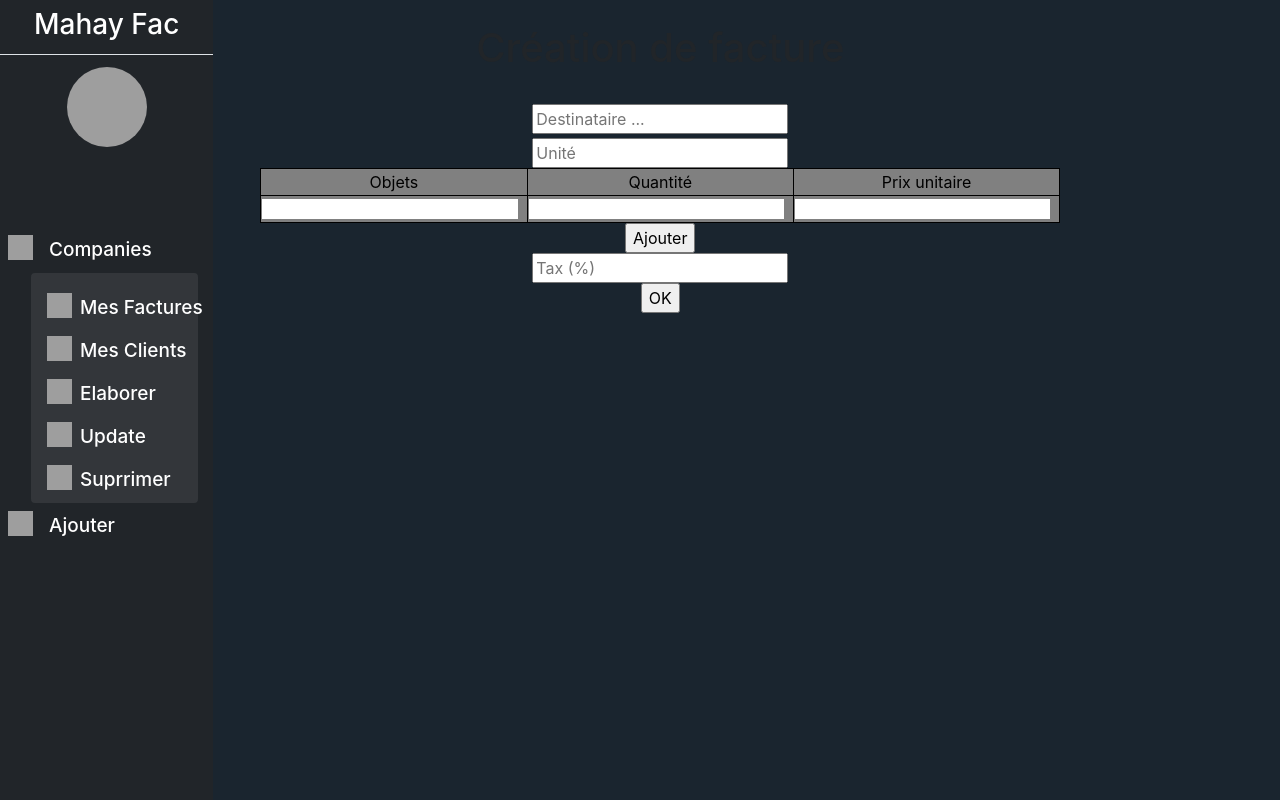
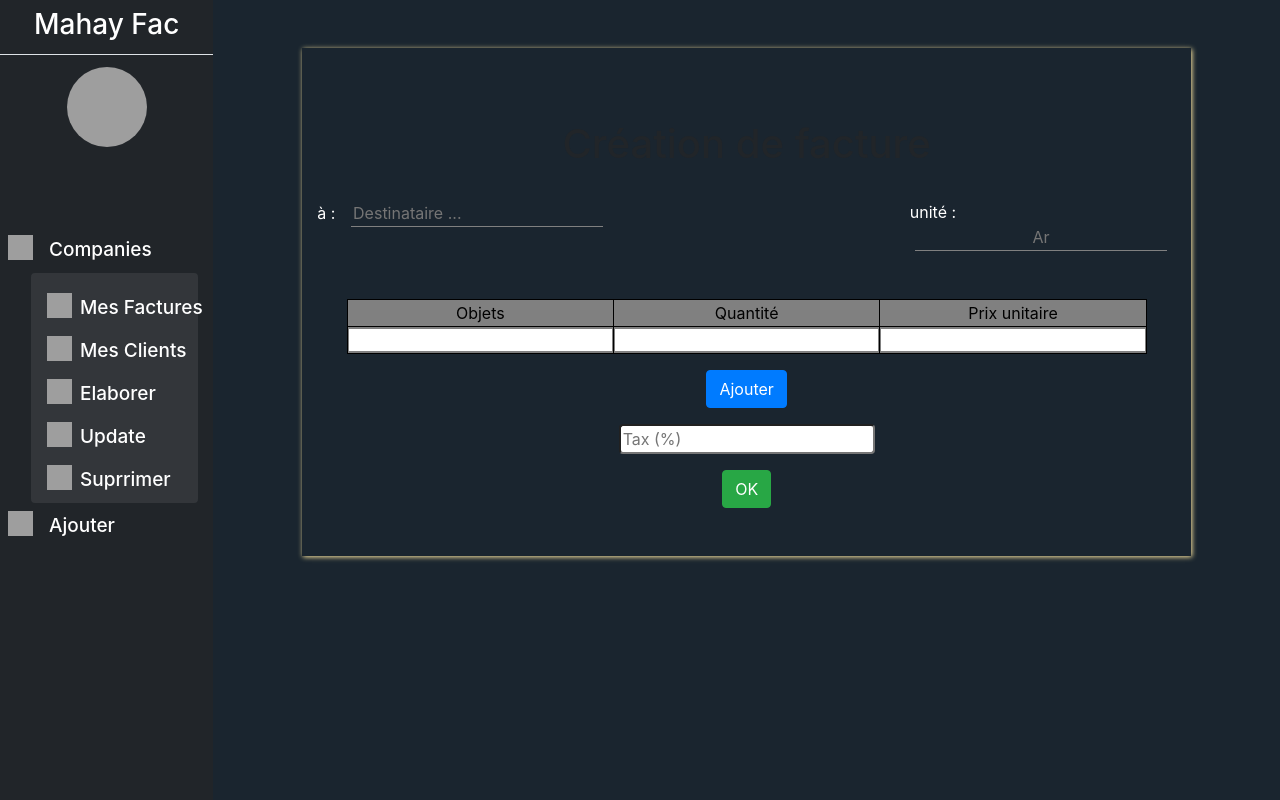
Before and after one commit to monja119/Mahay-Fac, a Django app: page /create/invoice in a window 1280 px wide. Run offline with Django 4.2, Linux system fonts and the light colour scheme; some libraries are stand-ins or nearby versions; grey boxes are pictures that could not be loaded.

Commit message:
updating

```diff
--- a/app/static/css/style.css
+++ b/app/static/css/style.css
@@ -3,7 +3,24 @@ body{
     font-size: 1rem;
     font-weight: 400;
     line-height: 1.5;
-
+}
+@keyframes slideRight {
+    0%{
+        margin-left: -100%;
+    }
+    100%{
+        margin-left: -1%;
+    }
+}
+@keyframes scaleUp {
+    0%{
+        width: 0;
+        margin-left: 50%;
+    }
+    100%{
+        width: 100%;
+        margin-left: 0;
+    }
 }
 ul {
     list-style-type: none;
@@ -21,8 +38,8 @@ a{
 }
 .create_invoice_input{
     border:none;
-    width:97%;
-    height:20px;
+    width:100%;
+    height:100%;
 }
 
 
@@ -87,11 +104,16 @@ a{
     font-size: 18px;
     color: white;
 }
+
 .company-list:hover{
     background-color: #212529;
 }
 .dropdown:hover{
     background-color: #212529;
+}
+.scaleUp{
+    animation-name: scaleUp;
+    animation-duration: 1s;
 }
 #form_new_user{
     background-color: red;
--- a/app/templates/base.html
+++ b/app/templates/base.html
@@ -28,7 +28,7 @@
                     </h3>
                 </div>
                 <a href="{% url 'profile' %}" style="text-decoration: none">
-                    <div class="row p-2 justify-content-center">
+                    <div class="row p-2 justify-content-center content-left-bar">
                         <img src="{% static 'media/images/user/' %}{{ user_picture}}" class="rounded-circle mt-1" style="width:80px;height:80px">
                     </div>
                     <div class="row p-2 justify-content-center">
@@ -40,7 +40,7 @@
                     </div>
                 </a>
                 <a href="{% url 'my_company' %}" class="tab" style="color:white;text-decoration:none;">
-                    <div class="row p-1 pt-2 mt-5 ">
+                    <div class="row p-1 pt-2 mt-5 content-left-bar">
                         <img class="ml-1" src="{% static 'images/illustrations/company.png' %}" alt="company" style="width: 25px;height: 25px">
                         <h3 class="ml-3 mt-1" style="font-size: 19px">
                                 Companies
@@ -53,7 +53,7 @@
                 </div>
 
                 <a href="{% url 'create_company' %}" class="tab" style="color:white;text-decoration:none;">
-                    <div class="row p-1 pt-2 ">
+                    <div class="row p-1 pt-2 content-left-bar">
                         <img class="ml-1" src="{% static 'images/illustrations/ajouter.png' %}" alt="Ajouter Companie" style="width: 25px;height: 25px">
                         <h3 class="ml-3 mt-1" style="font-size: 19px">
                                 Ajouter
--- a/app/templates/creation/invoice.html
+++ b/app/templates/creation/invoice.html
@@ -55,26 +55,29 @@
 
 
 {% block content %}
-<div class="col-10 justify-content-center " >
+<div class="row justify-content-center" >
+<div class="col-10 justify-content-center bg-transparent mt-5 pb-5 pt-5" style="box-shadow: #ffe8a1 1px 1px 5px">
     <div class="row justify-content-center mt-4">
         <h1>
             Création de facture
         </h1>
     </div>
     <form method="POST" action="{% url 'create_invoice' %}">
-
         {% csrf_token %}
         <input type="number" name="number" id="number" hidden>
         <input type="number" name="company_id" value="{{ company_id }}" hidden>
-        <div class="row justify-content-center mt-4">
-            <input type="text" name="destination" placeholder="Destinataire ..." required>
+        <div class="row mb-3 justify-content-center mt-4">
+            <div class="col-8" style="color:  white">
+                à :
+                <input type="text" style="color:white;margin-left:2%;background: none;border: none;border-bottom: 1px solid gray" name="destination" placeholder="Destinataire ..." required>
+            </div>
+            <div class="col-4" style="color: white">
+                unité :
+                <input type="text" style="color:white;text-align:center;margin-left:2%;background: none;border: none;border-bottom: 1px solid gray" name="unity" placeholder="Ar" required>
+            </div>
+
         </div>
-        <div class="row justify-content-center mt-1">
-            <input type="text" name="unity" placeholder="Unité" required>
-        </div>
-        <table id="invoice_sheet" style="border:none">
-
-
+        <table id="invoice_sheet" class="mt-5 mb-3">
             {% comment%} ITEMS {% endcomment %}
             <tr>
                 <td class="invoice_item" style="text-align:center">
@@ -104,15 +107,16 @@
         </table>
 
         <section style="text-align:center">
-            <input type="button" value="Ajouter" onclick="add()">
+            <input type="button" class="btn btn-primary mb-3" value="Ajouter" onclick="add()">
                 <br>
-            <input type="number" name="tax" placeholder="Tax (%)" required>
+            <input type="number" name="tax" class="rounded" placeholder="Tax (%)" required>
                 <br>
-            <input type="submit" value="OK" style="margin:auto">
+            <input type="submit" class="mt-3 btn btn-success" value="OK" style="margin:auto">
         </section>
 
 
         </form>
+</div>
 </div>
 
 <script>
--- a/app/templates/tab/profile.html
+++ b/app/templates/tab/profile.html
@@ -3,7 +3,7 @@
 {% block title %} {{ first_name }} {{ last_name}} {% endblock %}
 
 {% block content %}
-    <div class="col-12 justify-content-center " >
+    <div class="col-12 justify-content-center scaleUp" >
         <div style="border:none;color:white" class="mt-5">
             <div class="row mt-5 justify-content-center">
                 <h3>
--- a/app/views.py
+++ b/app/views.py
@@ -358,6 +358,9 @@ def client(request):
         if 'update' in request.GET:
             client = Client.objects.get(id=request.GET['update'])
             company = Company.objects.get(id=client.company_id)
+            user = User.objects.get(id=company.author)
+            user_picture = str(user.picture).split('/')[-1]
+
             return render(request, 'tab/client_update.html', locals())
 
     if request.POST:
@@ -366,6 +369,10 @@ def client(request):
 
         client = Client.objects.get(id=client_id)
         client.full_name = request.POST['full_name']
+        client.address = request.POST['address']
+        client.tel = request.POST['tel']
+        client.mail = request.POST['email']
+        client.company_id = request.POST['company_id']
         client.save()
         url = 'http://localhost:8000/check/?client={}'.format(str(request.POST['client_id']))
         return redirect(url)
@@ -436,7 +443,7 @@ def check(request, arg):
                 invoice = Invoice.objects.get(id=int(request.GET['invoice']))
                 company = data = Company.objects.get(id=int(invoice.company))
                 user = User.objects.get(id=company.author)
-                picture = str(data.picture).split('/')[-1]
+                user_picture = str(user.picture).split('/')[-1]
                 items_value = []
                 invoice_item = invoice.item.split(', ')
                 invoice_quatity = invoice.quantity.split(', ')
```
Also changed, not shown: app/exporter.py (+4 -4 lines), app/templates/check/invoice.html (+8 -6 lines), app/templates/tab/client_update.html (+61 -14 lines), db.sqlite3.
